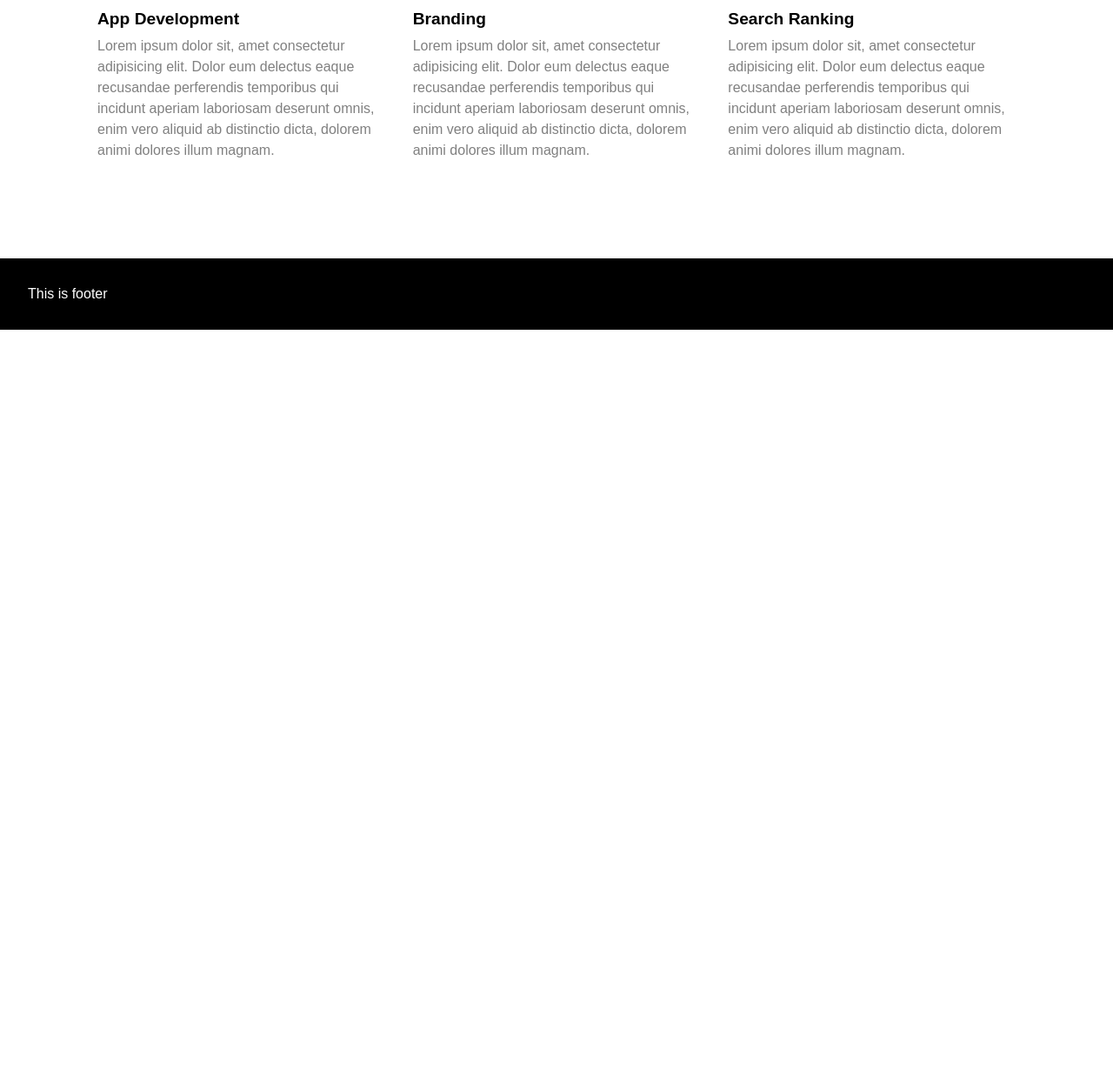
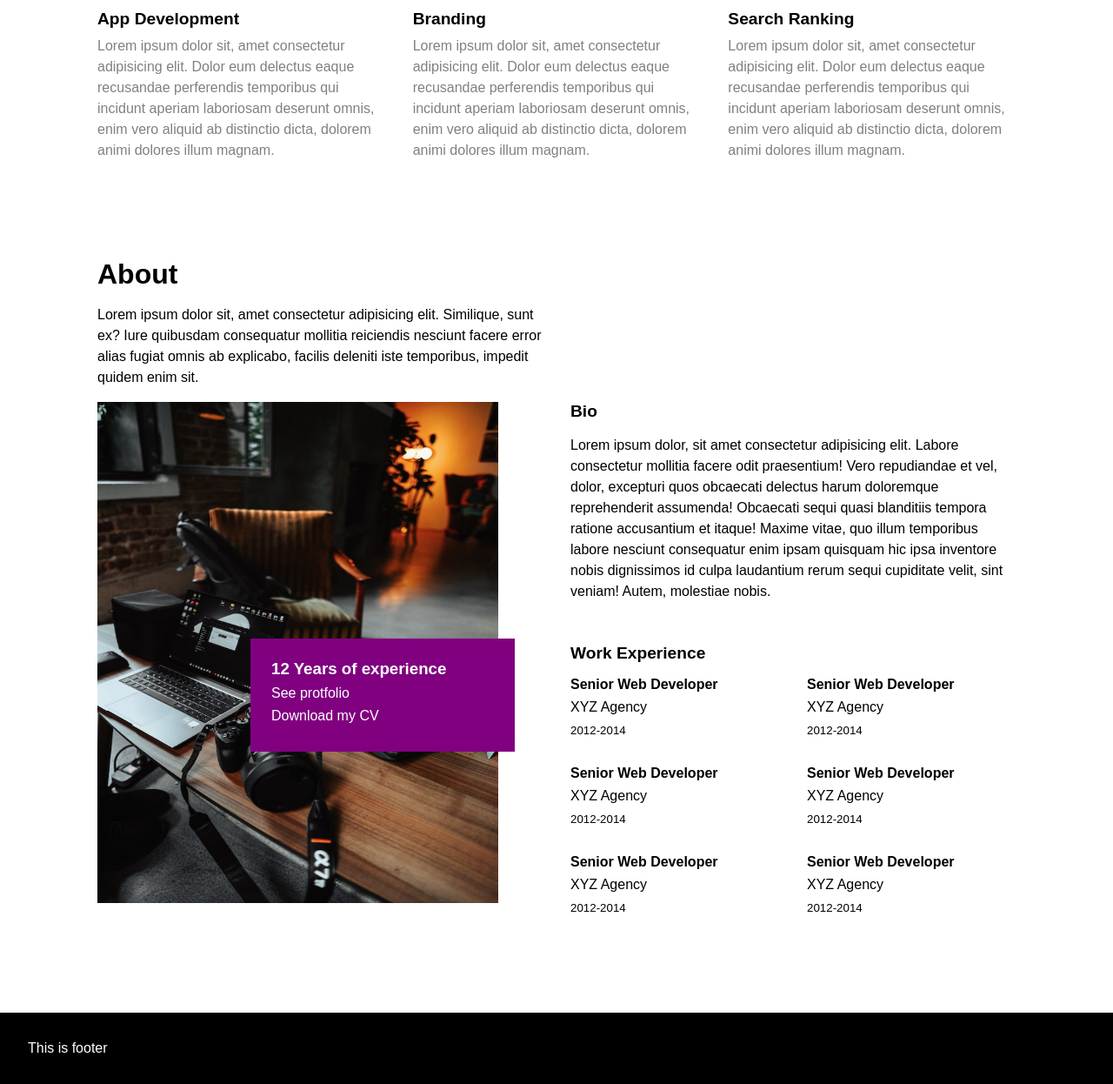
Before and after one commit to jhshakil/copy-templete-1-protfolio, a plain HTML site: page index.html in a window 1280 px wide. Shown: the part 2276-3522 px from the top of the page at 87% size. Before the commit the page ends 2655 px from the top, so only its background shows below. Drawn offline with Linux system fonts and the light colour scheme.

Commit message:
complete about

```diff
--- a/index.html
+++ b/index.html
@@ -75,6 +75,63 @@
                 </div>
             </div>
         </section>
+        <section class="about-section">
+            <div class="about-top">
+                <h2>About</h2>
+                <p class="about-p">Lorem ipsum dolor sit, amet consectetur adipisicing elit. Similique, sunt ex? Iure quibusdam consequatur mollitia reiciendis nesciunt facere error alias fugiat omnis ab explicabo, facilis deleniti iste temporibus, impedit quidem enim sit.</p>
+            </div>
+            <div class="about-bottom">
+                <div class="about-img">
+                    <img src="./image/lg-32-1.jpg" alt="">
+                    <div class="cv">
+                        <h3>12 Years of experience</h3>
+                        <p class="industry-p">See protfolio</p>
+                        <p class="industry-p">Download my CV</p>
+                    </div>
+                </div>
+                <div>
+                    <div>
+                        <h3 class="bio">Bio</h3>
+                        <p class="about-p">Lorem ipsum dolor, sit amet consectetur adipisicing elit. Labore consectetur mollitia facere odit praesentium! Vero repudiandae et vel, dolor, excepturi quos obcaecati delectus harum doloremque reprehenderit assumenda! Obcaecati sequi quasi blanditiis tempora ratione accusantium et itaque! Maxime vitae, quo illum temporibus labore nesciunt consequatur enim ipsam quisquam hic ipsa inventore nobis dignissimos id culpa laudantium rerum sequi cupiditate velit, sint veniam! Autem, molestiae nobis.</p>
+                    </div>
+                    <div>
+                        <h3 class="bio ex-head">Work Experience</h3>
+                        <div class="experience">
+                            <div>
+                                <h4>Senior Web Developer</h4>
+                                <p class="industry-p">XYZ Agency</p>
+                                <small>2012-2014</small>
+                            </div>
+                            <div>
+                                <h4>Senior Web Developer</h4>
+                                <p class="industry-p">XYZ Agency</p>
+                                <small>2012-2014</small>
+                            </div>
+                            <div>
+                                <h4>Senior Web Developer</h4>
+                                <p class="industry-p">XYZ Agency</p>
+                                <small>2012-2014</small>
+                            </div>
+                            <div>
+                                <h4>Senior Web Developer</h4>
+                                <p class="industry-p">XYZ Agency</p>
+                                <small>2012-2014</small>
+                            </div>
+                            <div>
+                                <h4>Senior Web Developer</h4>
+                                <p class="industry-p">XYZ Agency</p>
+                                <small>2012-2014</small>
+                            </div>
+                            <div>
+                                <h4>Senior Web Developer</h4>
+                                <p class="industry-p">XYZ Agency</p>
+                                <small>2012-2014</small>
+                            </div>
+                        </div>
+                    </div>
+                </div>
+            </div>
+        </section>
     </div>
     <footer>
         <p>This is footer</p>
--- a/style.css
+++ b/style.css
@@ -140,6 +140,78 @@ header>div>a {
     color: gray;
 }
 
+/* About Section  */
+
+.about-section {
+    margin: 7rem 0;
+}
+
+.about-section>h2 {
+    font-size: 2rem;
+}
+
+.about-p {
+    line-height: 1.5rem;
+    margin: 1rem 0;
+}
+
+.about-top {
+    width: 50%;
+}
+
+.about-top>h2 {
+    font-size: 2rem;
+}
+
+.about-bottom {
+    display: flex;
+    justify-content: center;
+    gap: 2rem;
+}
+
+.about-bottom>div {
+    width: 100%;
+}
+
+.about-img {
+    height: 36rem;
+    position: relative;
+}
+
+.about-img>img {
+    width: 90%;
+    height: 100%;
+}
+
+.cv {
+    background-color: purple;
+    color: white;
+    padding: 1.5rem;
+    width: 50%;
+    position: absolute;
+    right: 2rem;
+    top: 17rem;
+}
+
+.bio {
+    font-size: 1.2rem;
+}
+
+.ex-head {
+    margin-top: 3rem;
+    margin-bottom: 1rem;
+}
+
+.experience {
+    display: grid;
+    grid-template-columns: repeat(2, 1fr);
+    gap: 2rem;
+}
+
+.industry-p {
+    margin: 0.5rem 0rem;
+}
+
 /* Footer section  */
 
 footer {
```
